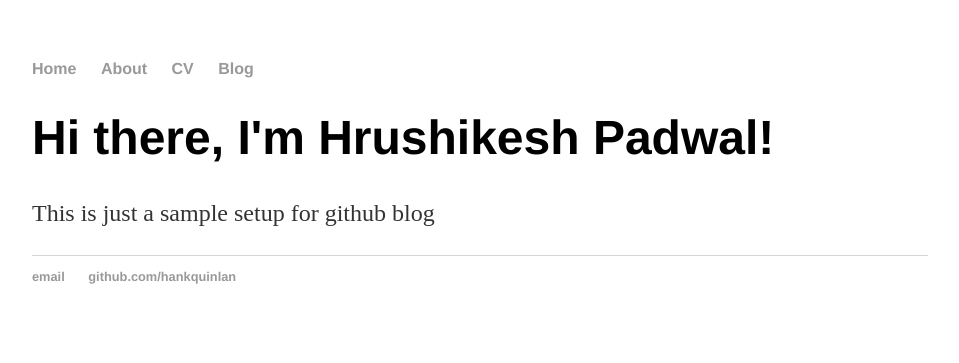
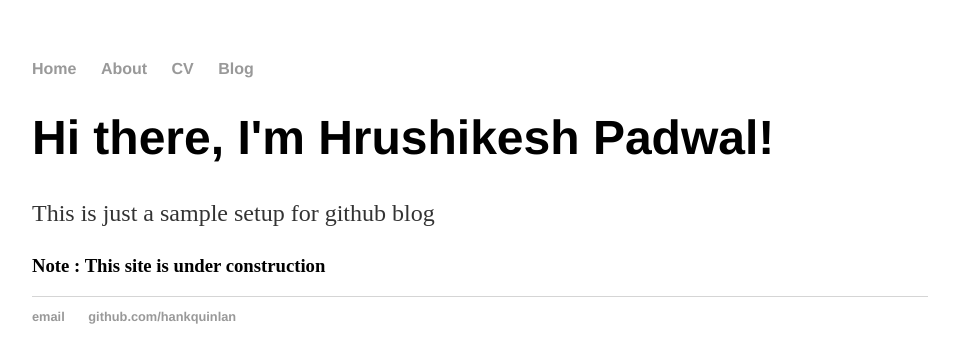
Before and after one commit to Ethico/ethico.github.io, a Jekyll site: the page built from index.html, in a window 1280 px wide. Shown: the top 363 px of the page, without its empty margins (160-1119 px from the left). Built offline with Jekyll 4.4.1, drawn with Linux system fonts in a browser that asks for light colours.

Commit message:
Update default.html

```diff
--- a/_layouts/default.html
+++ b/_layouts/default.html
@@ -18,6 +18,7 @@
 
 			{{ content }}
 
+				<h3> Note : This site is under construction </h3>
 			</div><!-- /.container -->
 			<footer>
 	    		<ul>
```
